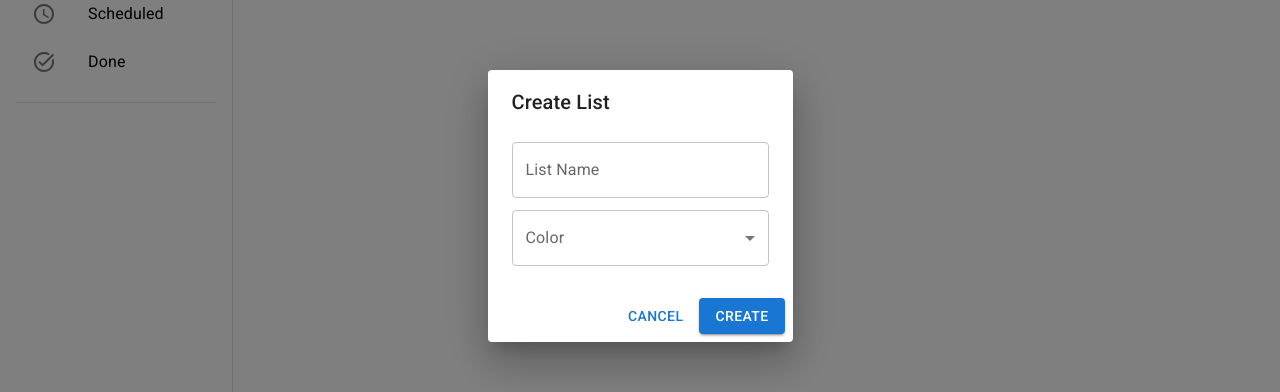
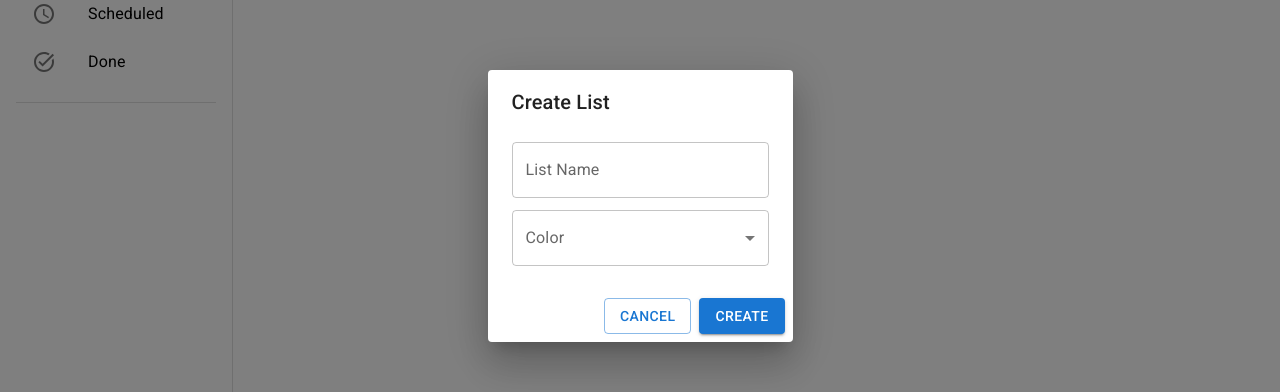
Before and after one commit to andres-verdenelli/TaskFlow, a React (Vite) app: page / in a window 1280 px wide. Both pictures are taken after a click on the button "CREATE LIST". Shown: the part 194-586 px from the top of the page. Built offline with nearby package versions, Linux system fonts and the light colour scheme.

Commit message:
checkpoint

```diff
--- a/src/components/CreateListDialog.jsx
+++ /dev/null
@@ -1,119 +0,0 @@
-import Button from '@mui/material/Button'
-import {
-  Box,
-  Dialog,
-  DialogActions,
-  DialogContent,
-  DialogTitle,
-  FormControl,
-  InputLabel,
-  MenuItem,
-  Select,
-  TextField,
-  Typography,
-} from '@mui/material'
-import { useState } from 'react'
-import PlaylistAddIcon from '@mui/icons-material/PlaylistAdd'
-import { Circle } from '@mui/icons-material'
-import { useLists } from '../hooks/useLists'
-
-//TODO si apreto enter en vez de create, el boton queda con una animacion tildada
-//TODONo crear lista o editar lista si el campo esta vacio
-
-//estaba creando el estado para manejar el color y considerando unificar el modal de lista para hacer uno solo, es un componente complejo y en task tambien lo va a ser
-
-export default function CreateListDialog() {
-  const { createList } = useLists()
-  const [isOpen, setIsOpen] = useState(false)
-  const [textInput, setTextInpup] = useState('')
-  const [color, setColor] = useState('')
-
-  const handleOpen = () => setIsOpen(true)
-  const handleClose = () => setIsOpen(false)
-  const handleSubmit = () => {
-    createList(textInput)
-    handleClose()
-    setTextInpup('')
-    setColor('')
-  }
-  return (
-    <>
-      <Button
-        fullWidth
-        variant='contained'
-        endIcon={<PlaylistAddIcon />}
-        onClick={handleOpen}
-      >
-        Create List
-      </Button>
-      <Dialog
-        open={isOpen}
-        onClose={handleClose}
-      >
-        <DialogTitle>Create List</DialogTitle>
-        <DialogContent>
-          <TextField
-            fullWidth
-            label='List Name'
-            value={textInput}
-            margin='dense'
-            onChange={e => setTextInpup(e.target.value)}
-            onKeyDown={e => {
-              if (e.key === 'Enter') {
-                e.preventDefault()
-                handleSubmit()
-              }
-            }}
-          ></TextField>
-
-          <FormControl
-            margin='dense'
-            fullWidth
-          >
-            <InputLabel id='select-color-label'>Color</InputLabel>
-            <Select
-              labelId='select-color-label'
-              label='color'
-              value={color}
-            >
-              {[
-                { value: 'primary', label: 'Blue' },
-                { value: 'secondary', label: 'Violet' },
-                { value: 'success', label: 'Green' },
-                { value: 'warning', label: 'Orange' },
-                { value: 'error', label: 'Red' },
-                { value: 'black', label: 'Black' },
-              ].map(({ value, label }) => (
-                <MenuItem
-                  key={value}
-                  value={value}
-                  onClick={() => setColor(value)}
-                >
-                  <Box
-                    display={'flex'}
-                    width={100}
-                  >
-                    <Circle
-                      color={value}
-                      sx={{ paddingRight: '.5rem' }}
-                    />
-                    {label}
-                  </Box>
-                </MenuItem>
-              ))}
-            </Select>
-          </FormControl>
-        </DialogContent>
-        <DialogActions>
-          <Button onClick={handleClose}>Cancel</Button>
-          <Button
-            onClick={handleSubmit}
-            variant='contained'
-          >
-            Create
-          </Button>
-        </DialogActions>
-      </Dialog>
-    </>
-  )
-}
--- a/src/components/EditListDialog.jsx
+++ /dev/null
@@ -1,81 +0,0 @@
-import {
-  Button,
-  Dialog,
-  DialogContent,
-  DialogTitle,
-  TextField,
-  DialogActions,
-} from '@mui/material'
-import { useState } from 'react'
-import EditNoteIcon from '@mui/icons-material/EditNote'
-import EditIcon from '@mui/icons-material/Edit'
-import { VIEW_TYPES } from '../constants/viewTypes'
-import { useLists } from '../hooks/useLists'
-
-export default function EditListDialog({ currentView }) {
-  const [isOpen, setIsOpen] = useState(false)
-  const [textInput, setTextInput] = useState('')
-  const { getListNameById, updateList, deleteList } = useLists()
-
-  const handleOpen = () => {
-    setIsOpen(true)
-    setTextInput(getListNameById(currentView.listId))
-  }
-  const handleClose = () => setIsOpen(false)
-  const handleSubmit = () => {
-    updateList(currentView.listId, { name: textInput })
-    handleClose()
-    setTextInput('')
-  }
-  const handleDelete = () => {
-    deleteList(currentView.listId)
-    handleClose()
-    setTextInput('')
-  }
-
-  return (
-    <>
-      {currentView.type === VIEW_TYPES.LIST && (
-        <Button
-          endIcon={<EditNoteIcon />}
-          variant='outlined'
-          onClick={handleOpen}
-        >
-          {' '}
-          Edit List
-        </Button>
-      )}
-
-      <Dialog
-        open={isOpen}
-        onClose={handleClose}
-      >
-        <DialogTitle>Edit List</DialogTitle>
-        <DialogContent>
-          <TextField
-            margin='dense'
-            value={textInput}
-            onChange={e => setTextInput(e.target.value)}
-            label='List Name'
-          ></TextField>
-        </DialogContent>
-        <DialogActions>
-          <Button
-            variant='outlined'
-            color='error'
-            onClick={handleDelete}
-          >
-            Delete
-          </Button>
-          <Button onClick={handleClose}>Cancel</Button>
-          <Button
-            onClick={handleSubmit}
-            variant='contained'
-          >
-            Edit
-          </Button>
-        </DialogActions>
-      </Dialog>
-    </>
-  )
-}
--- /dev/null
+++ b/src/components/ListDialog.jsx
@@ -0,0 +1,140 @@
+import { Circle, EditNote, PlaylistAdd } from '@mui/icons-material'
+import {
+  Box,
+  Button,
+  Dialog,
+  DialogActions,
+  DialogContent,
+  DialogTitle,
+  FormControl,
+  InputLabel,
+  MenuItem,
+  Select,
+  TextField,
+} from '@mui/material'
+import { useEffect, useState } from 'react'
+import { useLists } from '../hooks/useLists'
+import { COLORS } from '../constants/colors'
+
+//TODO
+//[] apretar enter y mandar formulario
+
+export default function ListDialog({ mode = 'create', listId = null }) {
+  const [isOpen, setIsOpen] = useState(false)
+  const [listName, setListName] = useState('')
+  const [color, setColor] = useState('')
+  const { createList, updateList, getListById, deleteList } = useLists()
+  const isEditMode = mode === 'edit'
+
+  useEffect(() => {
+    if (isEditMode && isOpen && listId) {
+      const list = getListById(listId)
+      setListName(list.name)
+      setColor(list.color)
+    }
+  }, [isOpen, isEditMode, listId, getListById])
+
+  const handleOpen = () => {
+    setIsOpen(true)
+  }
+  const handleClose = () => {
+    setIsOpen(false)
+    setListName('')
+    setColor('')
+  }
+  const handleSubmit = () => {
+    //evitar enviar formulario en blanco
+
+    if (isEditMode) {
+      updateList(listId, { name: listName, color })
+    }
+    if (!isEditMode) {
+      createList(listName, color)
+    }
+    handleClose()
+  }
+
+  const handleDelete = () => {
+    deleteList(listId)
+    handleClose()
+  }
+
+  return (
+    <>
+      <Button
+        variant='contained'
+        endIcon={isEditMode ? <EditNote /> : <PlaylistAdd />}
+        onClick={handleOpen}
+      >
+        {isEditMode ? 'Edit List' : 'Create List'}
+      </Button>
+      <Dialog
+        open={isOpen}
+        onClose={handleClose}
+      >
+        <DialogTitle> {isEditMode ? 'Edit List' : 'Create List'}</DialogTitle>
+        <DialogContent>
+          <TextField
+            fullWidth
+            label='List Name'
+            value={listName}
+            margin='dense'
+            onChange={e => setListName(e.target.value)}
+          ></TextField>
+
+          <FormControl
+            margin='dense'
+            fullWidth
+          >
+            <InputLabel id='select-color'>Color</InputLabel>
+            <Select
+              labelId='select-color'
+              id='select-color'
+              value={color}
+              label='Color'
+              onChange={e => setColor(e.target.value)}
+            >
+              {COLORS.map(color => (
+                <MenuItem
+                  key={color.value}
+                  value={color.value}
+                >
+                  <Box
+                    display={'flex'}
+                    gap={'1rem'}
+                  >
+                    <Circle color={color.value} />
+                    {color.label}
+                  </Box>
+                </MenuItem>
+              ))}
+            </Select>
+          </FormControl>
+        </DialogContent>
+        <DialogActions>
+          {isEditMode && (
+            <Button
+              variant='outlined'
+              color='error'
+              onClick={handleDelete}
+            >
+              Delete
+            </Button>
+          )}
+          <Button
+            variant='outlined'
+            onClick={handleClose}
+          >
+            Cancel
+          </Button>
+          <Button
+            onClick={handleSubmit}
+            variant='contained'
+          >
+            {isEditMode ? 'Save' : 'Create'}
+          </Button>
+        </DialogActions>
+      </Dialog>
+    </>
+  )
+}
--- a/src/components/MainContent.jsx
+++ b/src/components/MainContent.jsx
@@ -1,8 +1,9 @@
 import { Box, List } from '@mui/material'
 import Task from './Task'
 import { CreateTaskDialog } from './CreateTaskDialog'
-import EditListDialog from './EditListDialog'
 import { useTaskView } from '../hooks/useTaskView'
+import ListDialog from './ListDialog'
+import { VIEW_TYPES } from '../constants/viewTypes'
 
 export default function MainContent() {
   const { visibleTasks, currentView } = useTaskView()
@@ -15,7 +16,13 @@ export default function MainContent() {
         sx={{ borderBottom: '1px solid #e2e2e2' }}
       >
         <CreateTaskDialog currentView={currentView} />
-        <EditListDialog currentView={currentView} />
+        {/* <EditListDialog currentView={currentView} /> */}
+        {currentView.type === VIEW_TYPES.LIST && (
+          <ListDialog
+            mode='edit'
+            listId={currentView.listId}
+          />
+        )}
       </Box>
       <List>
         {visibleTasks.map(task => (
--- a/src/components/Sidebar.jsx
+++ b/src/components/Sidebar.jsx
@@ -1,7 +1,7 @@
 import { Box, List, Divider } from '@mui/material'
 import NavigationItems from './NavigationItems'
 import ListsSection from './ListsSection'
-import CreateListDialog from './CreateListDialog'
+import ListDialog from './ListDialog'
 
 export default function Sidebar() {
   return (
@@ -18,7 +18,8 @@ export default function Sidebar() {
         <Divider sx={{ marginY: '1rem' }} />
         <ListsSection />
       </List>
-      <CreateListDialog />
+      {/* <CreateListDialog /> */}
+      <ListDialog />
     </Box>
   )
 }
--- /dev/null
+++ b/src/constants/colors.js
@@ -0,0 +1,8 @@
+export const COLORS = [
+  { value: 'primary', label: 'Blue' },
+  { value: 'secondary', label: 'Violet' },
+  { value: 'success', label: 'Green' },
+  { value: 'warning', label: 'Orange' },
+  { value: 'error', label: 'Red' },
+  { value: 'black', label: 'Grey' },
+]
--- a/src/context/ListContext.jsx
+++ b/src/context/ListContext.jsx
@@ -1,23 +1,20 @@
-import { createContext, useContext, useState, useEffect } from 'react'
+import { createContext, useState, useEffect } from 'react'
 import { StorageService } from '../services/storage'
 
-// Creamos el contexto
 export const ListContext = createContext()
 
-// Creamos el Provider
 export function ListProvider({ children }) {
-  // Estado centralizado de listas
   const [lists, setLists] = useState(() => StorageService.get('lists') || [])
 
-  // Persistencia en localStorage
   useEffect(() => {
     StorageService.set('lists', lists)
   }, [lists])
 
-  // Acciones
-  const createList = name => {
+  // Actions
+  const createList = (name, color) => {
     const newList = {
-      name: name,
+      name,
+      color,
       id: crypto.randomUUID(),
     }
     setLists(prev => [...prev, newList])
@@ -34,7 +31,9 @@ export function ListProvider({ children }) {
     )
   }
 
-  // Selectores
+  // Selectors
+
+  //TODO este es reemplazable o redundante por el de abajo
   const getListNameById = id => {
     const list = lists.find(list => list.id === id)
     return list ? list.name : null
@@ -44,7 +43,6 @@ export function ListProvider({ children }) {
     return lists.find(list => list.id === id)
   }
 
-  // Valor del contexto
   const value = {
     lists,
     createList,
```
